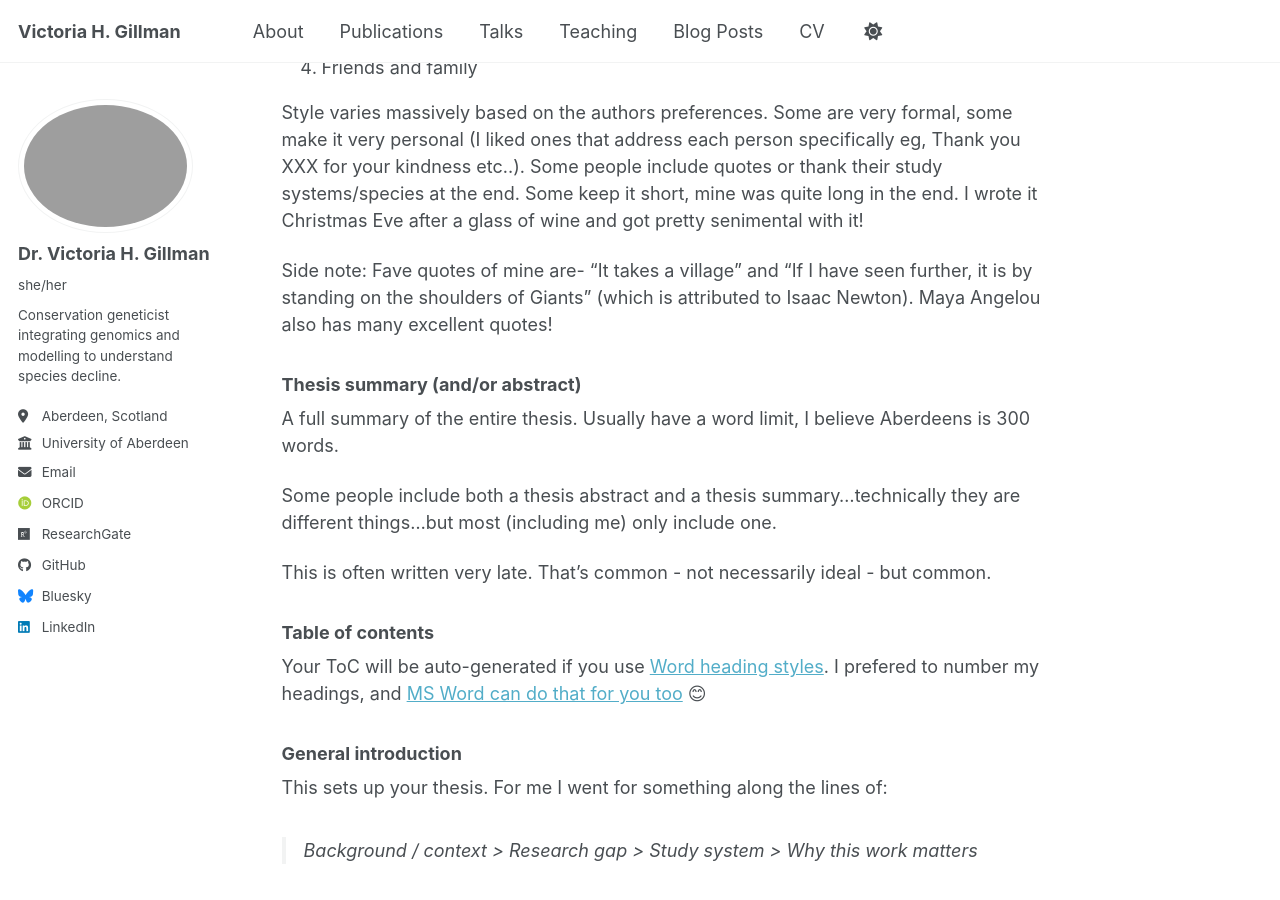
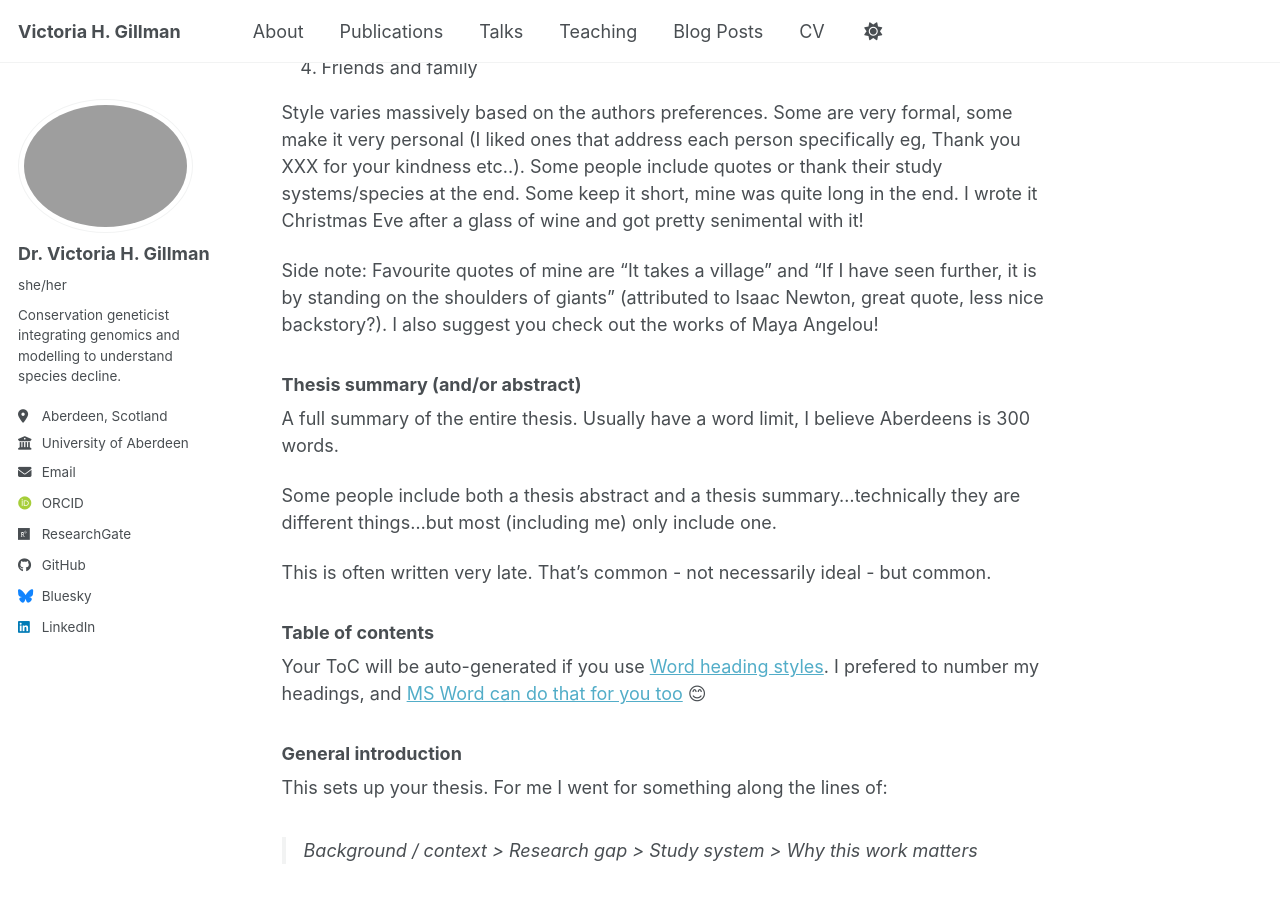
Before and after one commit to victoriagillman/victoriagillman.github.io, a Jekyll site: the page built from _posts/2026-04-04-phd-thesis-template-guide.md, in a window 1280 px wide and 900 px high, scrolled down 2869 px. Built offline with Jekyll 4.4.1, drawn with Linux system fonts in a browser that asks for light colours; emoji names are drawn with the system emoji font; some web fonts are replaced; a script bundle is joined from its source files by our own code; library files that are not in the unit come from our copies.

Commit message:
minor wording updates

```diff
--- a/_posts/2026-04-04-phd-thesis-template-guide.md
+++ b/_posts/2026-04-04-phd-thesis-template-guide.md
@@ -97,7 +97,7 @@ This is where you thank all the people who've helped you. There’s a loose orde
 
 Style varies massively based on the authors preferences. Some are very formal, some make it very personal (I liked ones that address each person specifically eg, Thank you XXX for your kindness etc..). Some people include quotes or thank their study systems/species at the end. Some keep it short, mine was quite long in the end. I wrote it Christmas Eve after a glass of wine and got pretty senimental with it!
 
-Side note: Fave quotes of mine are- "It takes a village" and "If I have seen further, it is by standing on the shoulders of Giants" (which is attributed to Isaac Newton). Maya Angelou also has many excellent quotes!
+Side note: Favourite quotes of mine are "It takes a village" and "If I have seen further, it is by standing on the shoulders of giants" (attributed to Isaac Newton, great quote, less nice backstory?). I also suggest you check out the works of Maya Angelou!
 
 ### Thesis summary (and/or abstract)
 
```
